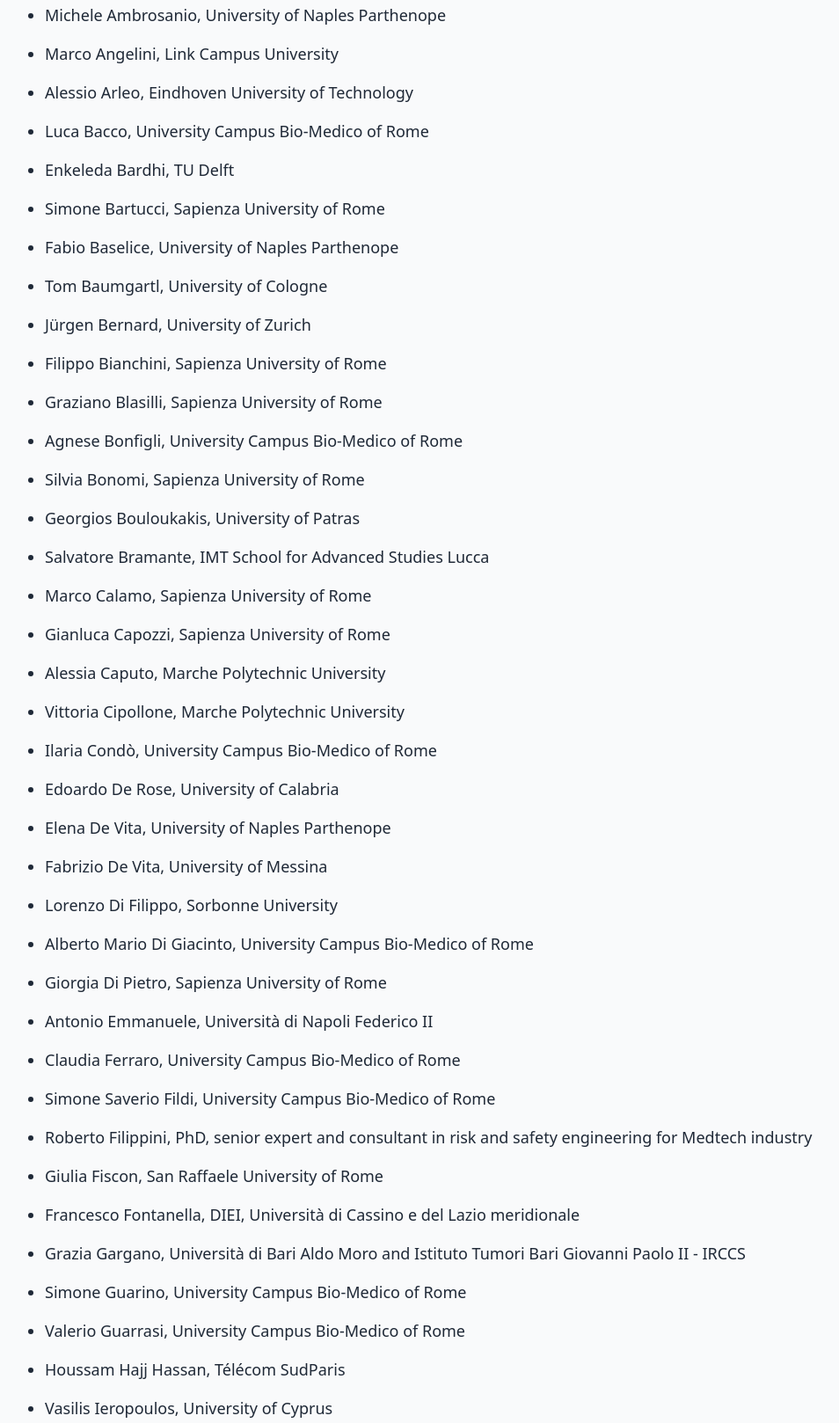
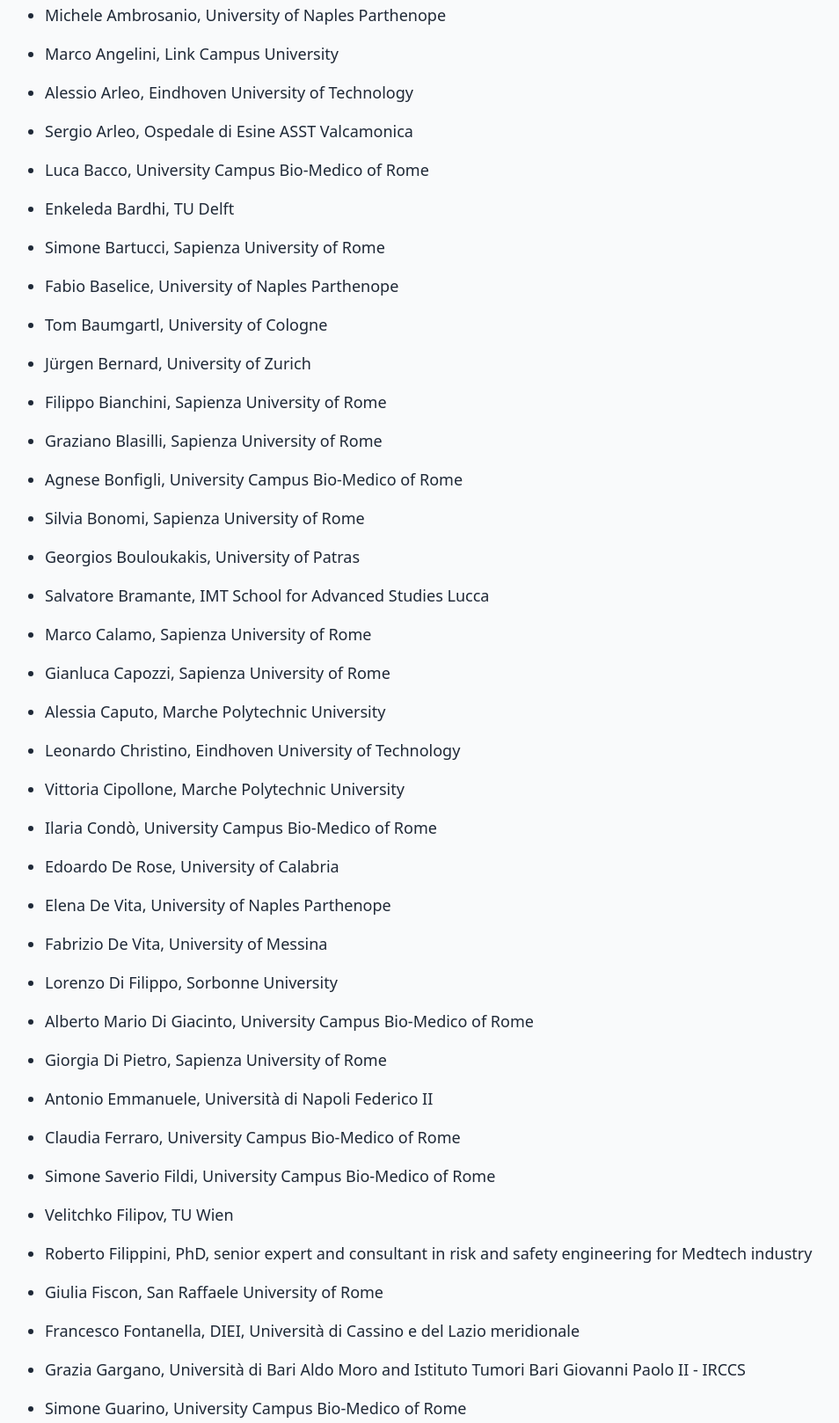
Before and after one commit to ash-sac/ash2026, a plain HTML site: page committee.html in a window 1280 px wide. Shown: the part 605-2223 px from the top of the page at 88% size, without its empty margins (117-1071 px from the left). Drawn offline with nearby package versions, Linux system fonts and the light colour scheme.

Commit message:
final pc

```diff
--- a/committee.html
+++ b/committee.html
@@ -165,6 +165,7 @@
           <li>Michele Ambrosanio, University of Naples Parthenope</li>
           <li>Marco Angelini, Link Campus University</li>
           <li>Alessio Arleo, Eindhoven University of Technology</li>
+          <li>Sergio Arleo, Ospedale di Esine ASST Valcamonica</li>
           <li>Luca Bacco, University Campus Bio-Medico of Rome</li>
           <li>Enkeleda Bardhi, TU Delft</li>
           <li>Simone Bartucci, Sapienza University of Rome</li>
@@ -180,6 +181,7 @@
           <li>Marco Calamo, Sapienza University of Rome</li>
           <li>Gianluca Capozzi, Sapienza University of Rome</li>
           <li>Alessia Caputo, Marche Polytechnic University</li>
+          <li>Leonardo Christino, Eindhoven University of Technology</li>
           <li>Vittoria Cipollone, Marche Polytechnic University</li>
           <li>Ilaria Condò, University Campus Bio-Medico of Rome</li>
           <li>Edoardo De Rose, University of Calabria</li>
@@ -191,6 +193,7 @@
           <li>Antonio Emmanuele, Università di Napoli Federico II</li>
           <li>Claudia Ferraro, University Campus Bio-Medico of Rome</li>
           <li>Simone Saverio Fildi, University Campus Bio-Medico of Rome</li>
+          <li>Velitchko Filipov, TU Wien</li>
           <li>Roberto Filippini, PhD, senior expert and consultant in risk and safety engineering for Medtech industry</li>
           <li>Giulia Fiscon, San Raffaele University of Rome</li>
           <li>Francesco Fontanella, DIEI, Università di Cassino e del Lazio meridionale</li>
@@ -221,9 +224,7 @@
           <li>Mariagrazia Scarano, Hybrigenics Services and Institut Pasteur de Lille</li>
           <li>Tobias Schreck, Graz University of Technology</li>
           <li>Gaetano	Settembre, Università di Bari Aldo Moro</li>
-          <li>Max Sondag, University of Cologne</li>
           <li>Emmanouil Spanakis, Foundation for Research and Technology - Hellas, Institute of Computer Science (FORTH-ICS)</li>
-          <li>Philippe Tamla, Incontec</li>
           <li>Francesco Vitale, Università degli Studi di Napoli Federico II</li>
         </ul>
       </section>
```
